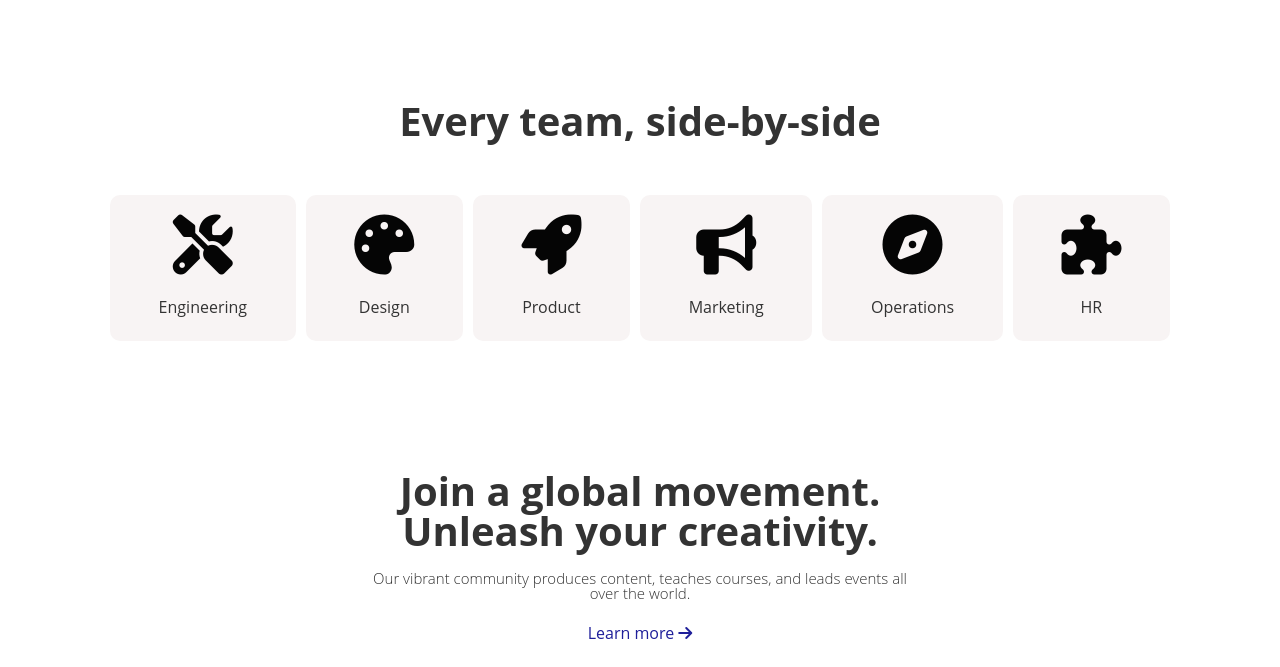
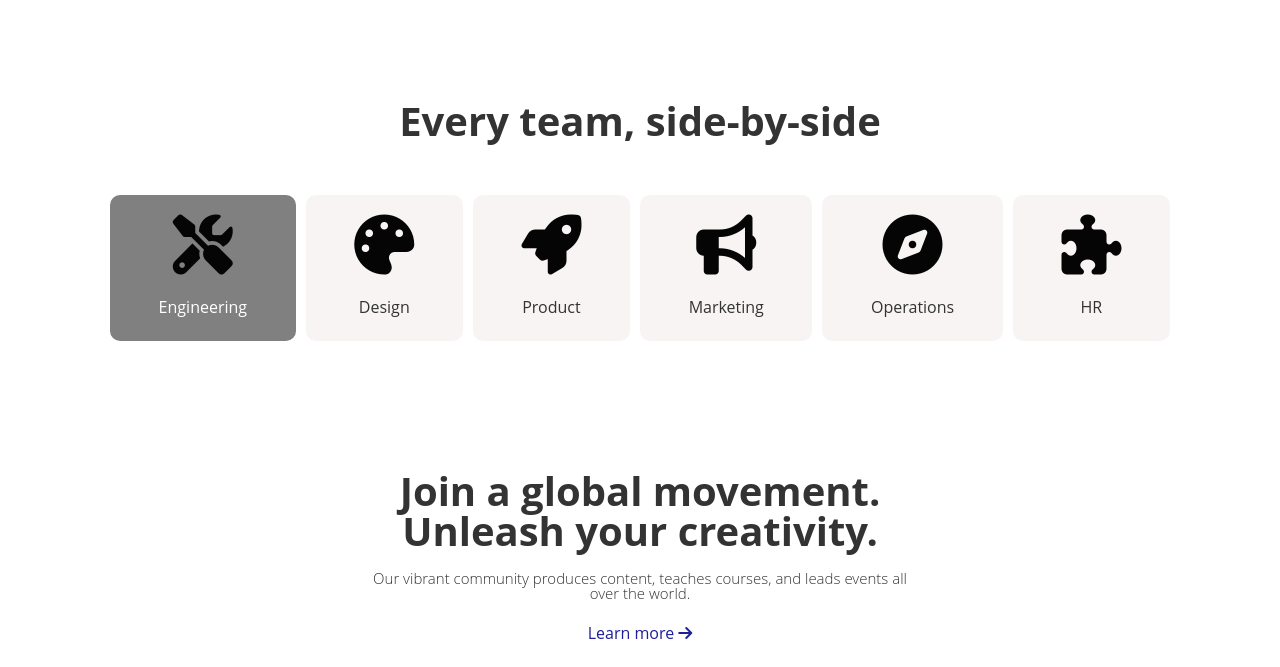
Before and after one commit to Prem3501/Notion-Homepage-Clone, a website: page index.html in a window 1280 px wide. In both pictures the pointer is over the link 202 px from the left and 3143 px from the top of the page. Shown: the part 2876-3543 px from the top of the page. Drawn offline with nearby package versions, Linux system fonts and the light colour scheme.

Commit message:
modification-1

```diff
--- a/style.css
+++ b/style.css
@@ -412,6 +412,10 @@ img {
   height: auto;
   width: auto;
 }
+.small-box:hover {
+  background-color: grey;
+  color: white;
+}
 .small-box i {
   font-size: 60px;
   margin-bottom: 20px;
```
